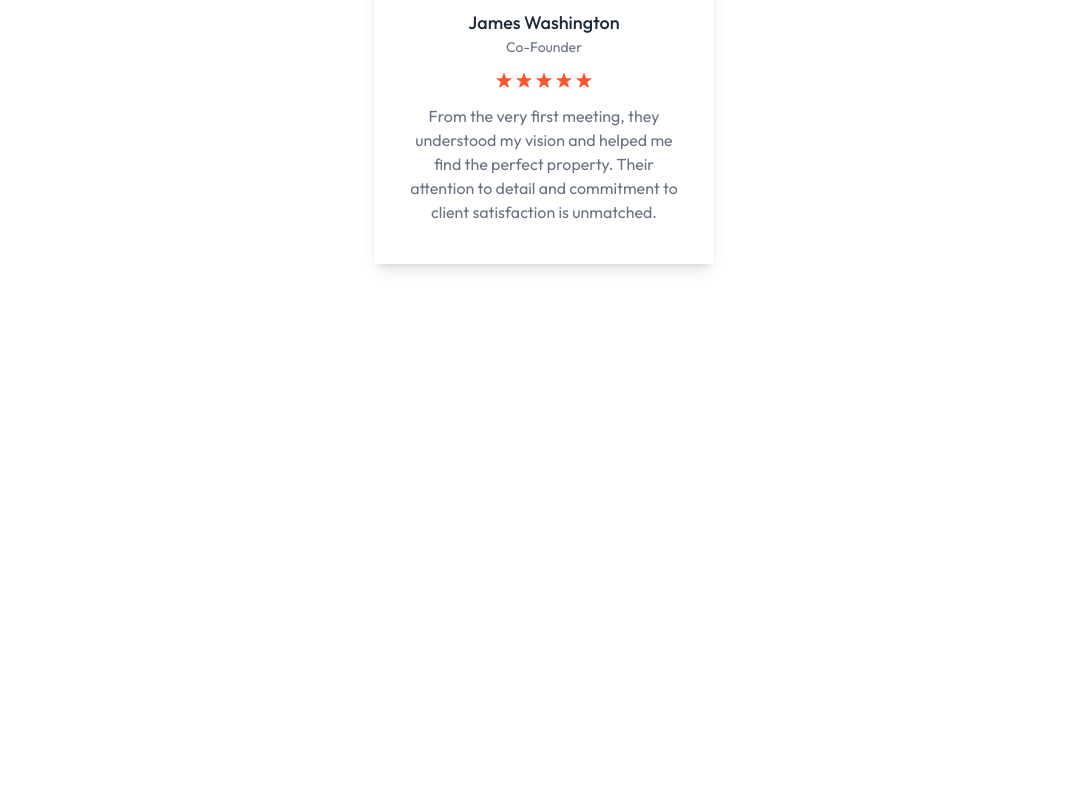
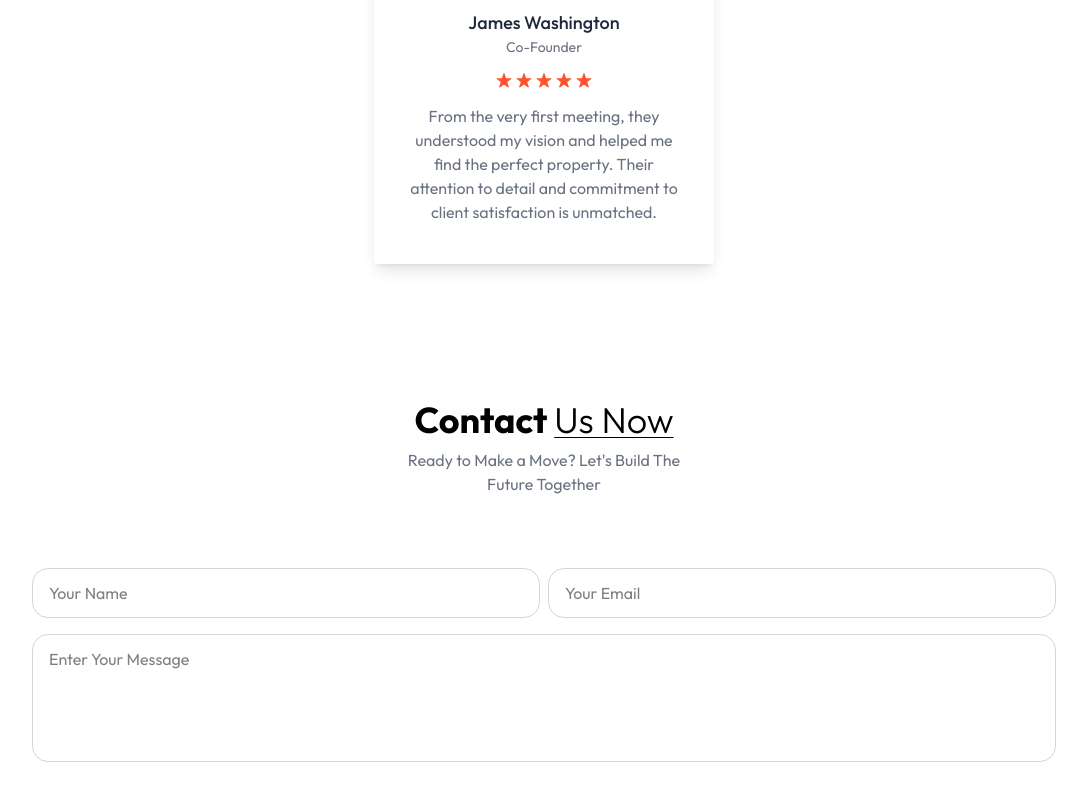
Before and after one commit to M-ute/hotelRydders, a React (Vite) app: page / in a window 1280 px wide. Shown: the part 3213-4013 px from the top of the page, without its empty margins (96-1183 px from the left). Before the commit the page ends 3533 px from the top, so only its background shows below. Built offline with nearby package versions, Linux system fonts and the light colour scheme.

Commit message:
contact phase 1

```diff
--- a/index.html
+++ b/index.html
@@ -1,5 +1,5 @@
 <!doctype html>
-<html lang="en">
+<html lang="en" class="scroll-smooth">
   <head>
     <meta charset="UTF-8" />
     <link rel="icon" type="image/svg+xml" href="/favicon.svg" />
--- a/src/App.jsx
+++ b/src/App.jsx
@@ -1,4 +1,5 @@
 import About from './components/About'
+import Contact from './components/Contact'
 import Header from './components/Header'
 import Projects from './components/Projects'
 import Testimonials from './components/Testimonials'
@@ -10,6 +11,7 @@ const App = () => {
       <About/>
       <Projects/>
       <Testimonials/>
+      <Contact/>
     </div>
   )
 }
--- /dev/null
+++ b/src/components/Contact.jsx
@@ -0,0 +1,35 @@
+
+const Contact = () => {
+  return (
+    <div className="text-center p-6 py-20 lg:px-32 w-full overflow-hidden" id="Contact">
+        <h1 className="text-2xl sm:text-4xl font-bold mb-2 text-center"
+        >Contact <span className="underline underline-offset-4 decoration-1 under
+        font-light">Us Now</span></h1>
+        <p className="text-gray-500 max-w-80 text-center mb-12 mx-auto">
+            Ready to Make a Move? Let's Build The Future Together</p>
+
+
+        <form className="w-full max-w-5xl mx-auto pt-4">
+            <div className="flex flex-col md:flex-row gap-2">
+                <div className="w-full md:w-1/2 mx-auto flex flex-col gap-4 text-left">
+                    <input type="text" placeholder="Your Name" name="Name" className="w-full border border-gray-300
+                    rounded-2xl py-3 px-4 mt-2" required />
+                </div>
+                <div className="w-full md:w-1/2 mx-auto flex flex-col gap-4 text-left">
+                    <input type="email" placeholder="Your Email" name="Email" className="w-full border border-gray-300
+                    rounded-2xl py-3 px-4 mt-2" required />
+                </div>
+            </div>
+
+            <div className>
+                <textarea placeholder="Enter Your Message" name="Message" className="w-full border border-gray-300
+                rounded-2xl py-3 px-4 mt-4 h-32 resize-none" rows="5" required></textarea>
+            </div>
+
+        </form>
+
+    </div>
+  )
+}
+
+export default Contact
--- a/src/components/Header.jsx
+++ b/src/components/Header.jsx
@@ -11,7 +11,7 @@ const Header = () => {
             <h2 className="text-5xl sm:text-6xl md:text-[80px] inline-block max-w-3xl font-semibold py-20">Explore Your Homes That Fits Your Dreams</h2>
             <div className="space-x-6 mt-16 text-lg">
                 <a href="#Services" className="border-3 rounded-4xl border-white px-8 py-4 text-white hover:bg-amber-50 hover:text-black">Projects</a>
-                <a href="" className="bg-white rounded-4xl px-8 py-4 text-black hover:bg-gray-700 hover:text-white">Contact Us</a>
+                <a href="#Contact" className="bg-white rounded-4xl px-8 py-4 text-black hover:bg-gray-700 hover:text-white">Contact Us</a>
             </div>
         </div>
 
```
Also changed, not shown: src/index.css (line endings or trailing spaces).
